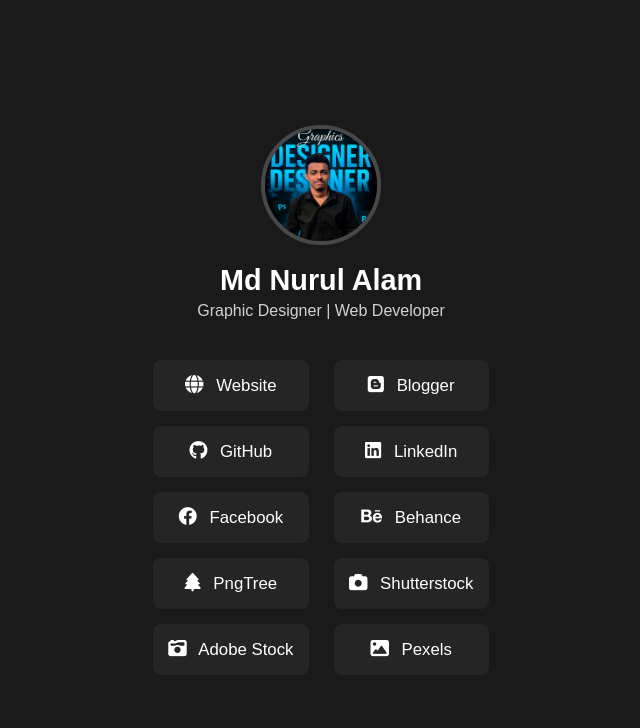
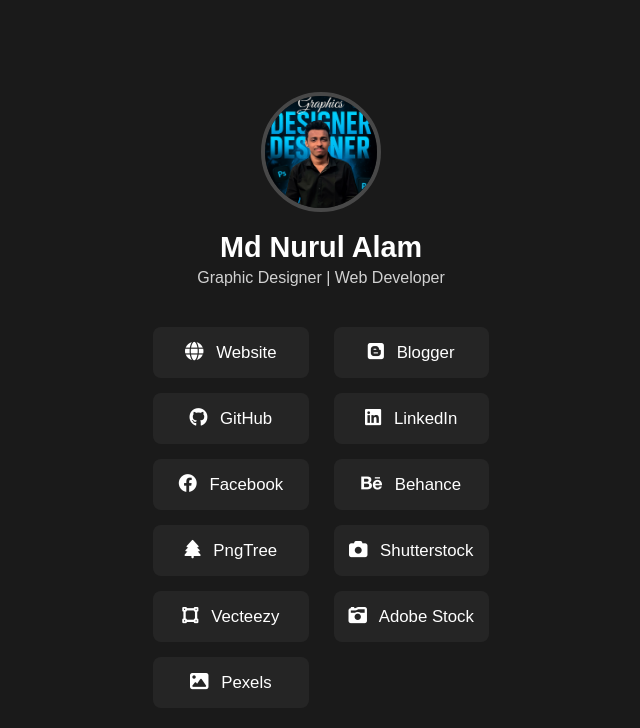
Before and after one commit to Niloy-65/profile-link, a plain HTML site: page index.html in a window 1280 px wide. Shown: the whole page, without its empty margins (319-959 px from the left). Drawn offline with Linux system fonts and the light colour scheme.

Commit message:
Update index.html

```diff
--- a/index.html
+++ b/index.html
@@ -53,7 +53,7 @@
       gap: 15px 25px;
       justify-content: center;
       padding: 0;
-      max-width: 600px;
+      max-width: 650px;
     }
 
     .nav-list li {
@@ -71,6 +71,7 @@
     .nav-list li:nth-child(8)  { animation-delay: 1.6s; }
     .nav-list li:nth-child(9)  { animation-delay: 1.8s; }
     .nav-list li:nth-child(10) { animation-delay: 2.0s; }
+    .nav-list li:nth-child(11) { animation-delay: 2.2s; }
 
     @keyframes slideIn {
       from {
@@ -121,6 +122,7 @@
     .shutterstock { --clr: #f63;     }
     .adobestock   { --clr: #ff0000; }
     .pexels       { --clr: #03a9f4; }
+    .vecteezy     { --clr: #f13a59; }
   </style>
 </head>
 <body>
@@ -139,6 +141,7 @@
     <li><a href="https://www.behance.net/niloy763" class="behance" target="_blank"><i class="fab fa-behance"></i> Behance</a></li>
     <li><a href="https://pngtree.com/niloy763_101349897?type=5" class="pngtree" target="_blank"><i class="fas fa-tree"></i> PngTree</a></li>
     <li><a href="https://www.shutterstock.com/g/Niloy65" class="shutterstock" target="_blank"><i class="fas fa-camera"></i> Shutterstock</a></li>
+    <li><a href="https://www.vecteezy.com/members/102682353105764519109" class="vecteezy" target="_blank"><i class="fas fa-vector-square"></i> Vecteezy</a></li>
     <li><a href="https://stock.adobe.com/contributor/211918112/NA" class="adobestock" target="_blank"><i class="fas fa-camera-retro"></i> Adobe Stock</a></li>
     <li><a href="https://www.pexels.com/@ariyan-niloy-1108929695/" class="pexels" target="_blank"><i class="fas fa-image"></i> Pexels</a></li>
   </ul>
```
